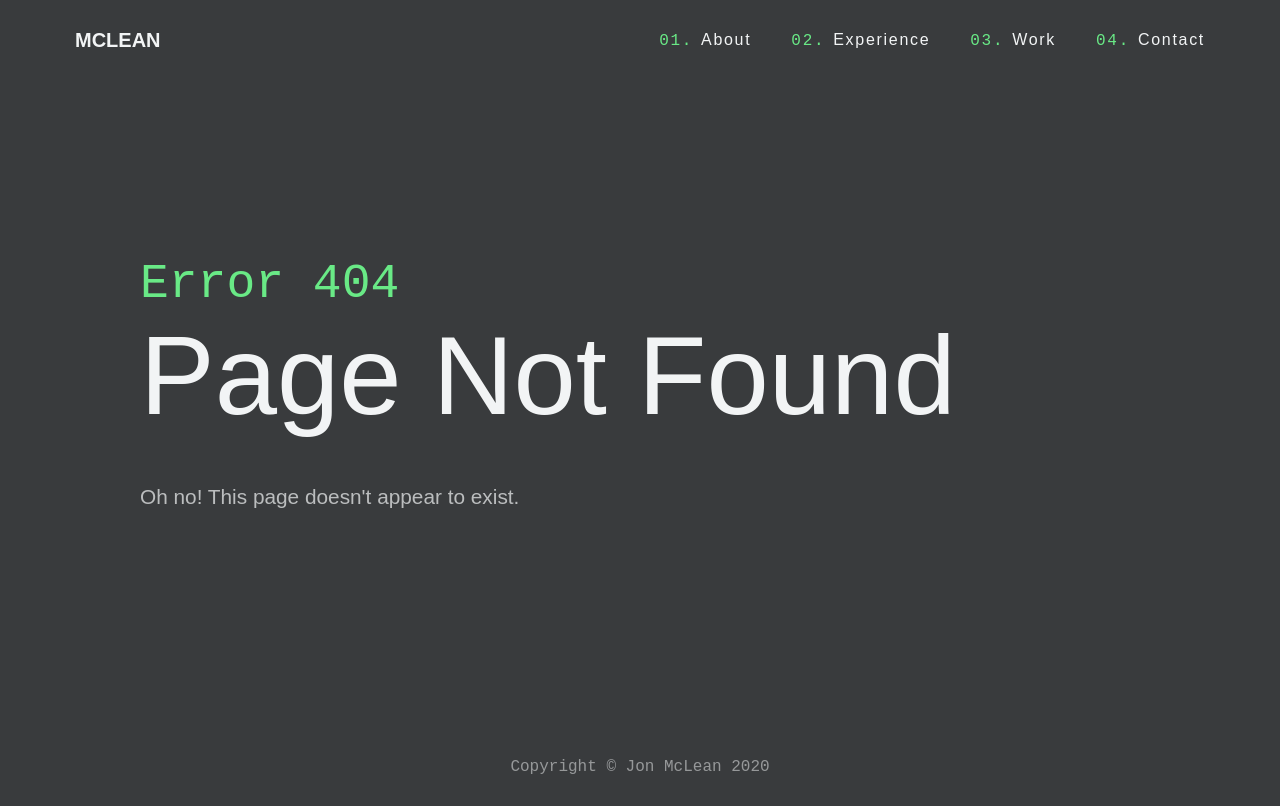
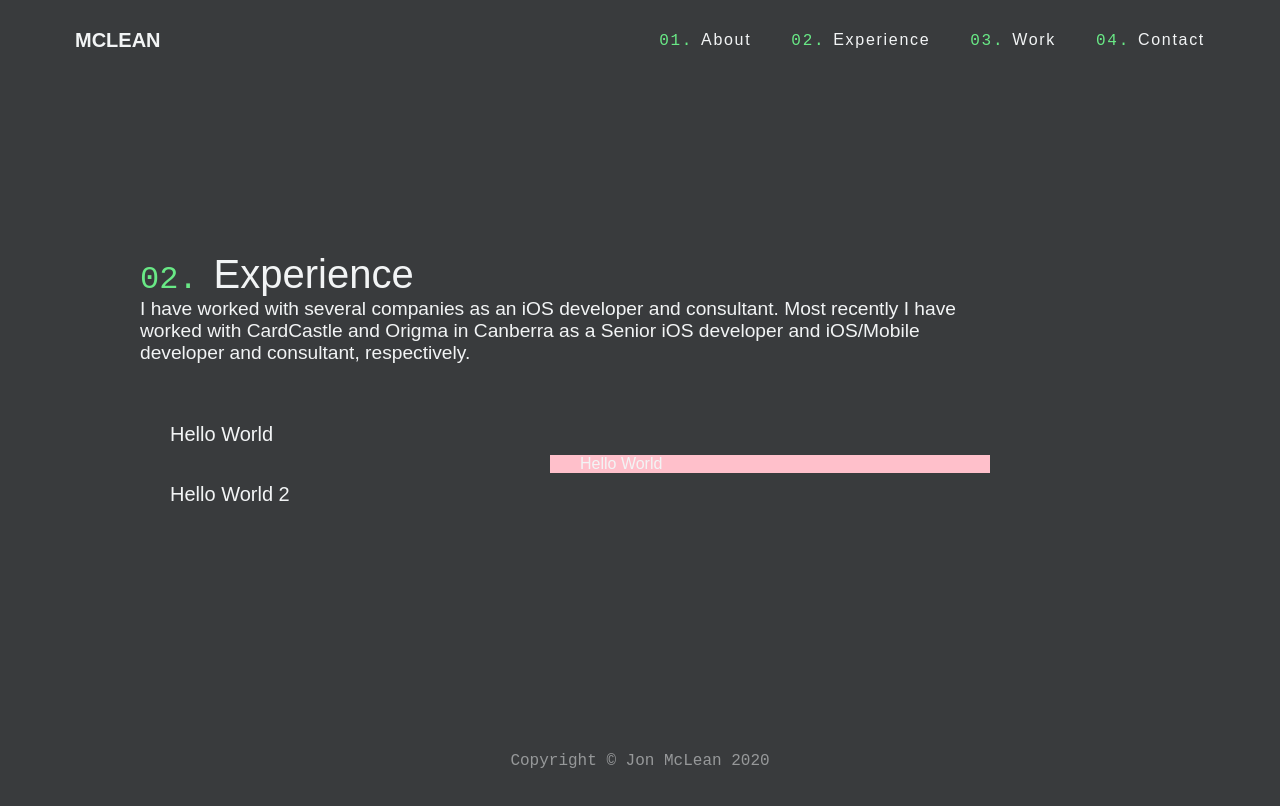
Before and after one commit to Jon-C-McLean/Portfolio, a Gatsby site: page /experience in a window 1280 px wide. Before the commit this address had no page. Built offline with nearby package versions, Linux system fonts and the light colour scheme; Gatsby itself is replaced by a stand-in of ours.

Commit message:
Added basis for experience list:

```diff
--- /dev/null
+++ b/src/components/experienceContent.js
@@ -0,0 +1,30 @@
+import React from "react"
+import { Link } from "gatsby"
+
+import "../styles/main.scss"
+
+const ExperienceContent = () => {
+    return (
+        <section className="list-content">
+            <div className="inner-list">
+                <div className="title"><span className="numbering">02.</span>Experience</div>
+                <div className="intro">
+                    I have worked with several companies as an iOS developer and consultant. Most recently I have worked with CardCastle and Origma in Canberra as a
+                    Senior iOS developer and iOS/Mobile developer and consultant, respectively.
+                </div>
+
+                <div className="list">
+                    <div className="content">
+                        <ul>
+                            <li>Hello World</li>
+                            <li>Hello World 2</li>
+                        </ul>
+                    </div>
+                    <div className="detail-panel">Hello World</div>
+                </div>
+            </div>
+        </section>
+    )
+}
+
+export default ExperienceContent
--- a/src/components/footer.js
+++ b/src/components/footer.js
@@ -5,7 +5,7 @@ const Footer = () => {
     return (
         <footer className="footer">
             <div className="inner-footer">
-                <div className="copyright">Copyright © Jon McLean 2020 </div>
+                <div className="copyright">Copyright © <Link to="https://github.com/Jon-C-McLean">Jon McLean</Link> 2020 </div>
             </div>
         </footer>
     )
--- /dev/null
+++ b/src/pages/experience.js
@@ -0,0 +1,14 @@
+import React from "react"
+
+import Layout from "../components/layout"
+import ExperienceContent from "../components/experienceContent"
+
+const ExperiencePage = () => {
+    return (
+        <Layout>
+            <ExperienceContent />
+        </Layout>
+    )
+}
+
+export default ExperiencePage
--- a/src/pages/index.js
+++ b/src/pages/index.js
@@ -3,13 +3,11 @@ import { Link } from "gatsby"
 
 import Layout from "../components/layout"
 import Banner from "../components/banner"
-import AboutContent from "../components/aboutContent"
 
 const IndexPage = () => (
   <div>
     <Layout>
       <Banner />
-      <AboutContent id="about"/>
     </Layout>
   </div>
 )
--- a/src/styles/main.scss
+++ b/src/styles/main.scss
@@ -6,6 +6,12 @@ $black: #000;
 $darkGrey: #393B3D;
 $text: #69E986;
 $offWhite: #f2f4f5;
+
+// Animations
+@keyframes list-hover {
+    from { opacity: 1; }
+    to { opacity: 0.5; }
+}
 
 body {
     font-family: "Arial";
@@ -150,13 +156,17 @@ section.banner {
         margin-right: 75px;
 
         .copyright {
+            a {
+                color: $offWhite;
+            }
             font-size: 1rem;
             opacity: 0.5;
             font-family: $font;
         }
+
     }
 
-    padding-bottom: 30px;
+    bottom: 30px;
 }
 
 .nofade {
@@ -197,7 +207,83 @@ section.pageContent {
     }
 }
 
-.project-container {
+section.list-content {
+    max-width: 1000px;
+    display: flex;
+    -webkit-box-pack: center;
+    justify-content: center;
+    -webkit-box-align: center;
+    flex-direction: column;
+    align-items: flex-start;
+    min-height: 75vh;
+    margin: 0px auto;
+    padding: 75px 0px;
+
+    .inner-list {
+        .title {
+            font-size: 2.5rem;
+            span.numbering {
+                font-family: $font;
+                font-size: 2.0rem;
+                color: $text;
+                margin-right: 16px;
+            }
+        }
+
+        .intro {
+            font-size: 1.2rem;
+            width: 85%;
+        }
+
+        .list {
+            margin-top: 50px;
+            display: flex;
+            justify-content: space-between;
+            align-items: center;
+            width: 85%;
+
+            .content {
+                width: 50%;
+
+                ul {
+                    padding-left: 0px;
+                    margin: 0px;
+                    list-style: none;
+
+                    li {
+                        font-size: 1.25rem;
+                        vertical-align: middle;
+                        margin-top: 20px;
+                        //background-color: blue;
+                        height: 40px;
+                        line-height: 40px;
+                        padding-left: 30px;
+                        &:first-child {
+                            margin-top: 0px;
+                        }
+                    }
+
+                    li:hover {
+                        animation-name: list-hover;
+                        animation-duration: 0.2s;
+                        opacity: 0.5;
+                    }
+
+
+                }
+
+            }
+
+            .detail-panel {
+                width: 50%;
+                background-color: pink;
+                padding-left: 30px;
+            }
+        }
+    }
+}
+
+/*.project-container {
     .project {
         display: grid;
         grid-template-columns: repeat(12, 1fr);
@@ -227,4 +313,4 @@ section.pageContent {
             }
         }
     }
-}
+}*/
```
